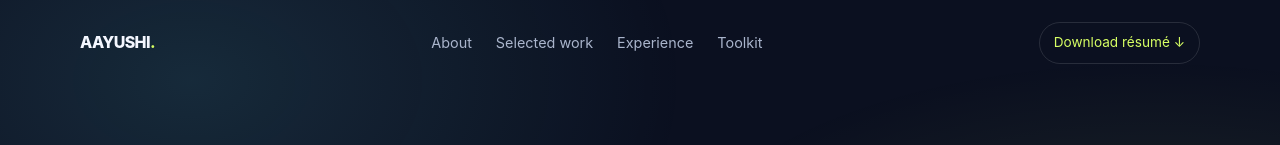
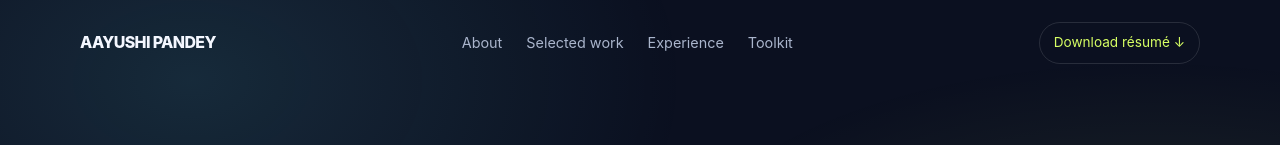
Before and after one commit to aayushi0412/aayushi-portfolio, a plain HTML site: page index.html in a window 1280 px wide. Shown: the top 145 px of the page. Drawn offline with Linux system fonts and the light colour scheme.

Commit message:
Add files via upload

```diff
--- a/index.html
+++ b/index.html
@@ -31,7 +31,7 @@ footer{padding:32px 0 40px;color:var(--muted);font-size:.83rem;display:flex;just
 </head>
 <body>
 <header class="wrap nav">
-  <a class="brand" href="#top">AAYUSHI<span>.</span></a>
+  <a class="brand" href="#top">AAYUSHI PANDEY<span></span></a>
   <nav class="navlinks" aria-label="Main navigation"><a href="#about">About</a><a href="#work">Selected work</a><a href="#experience">Experience</a><a href="#skills">Toolkit</a></nav>
   <a class="pill" href="Aayushi_Pandey_Resume.pdf" download>Download résumé ↓</a>
 </header>
```
